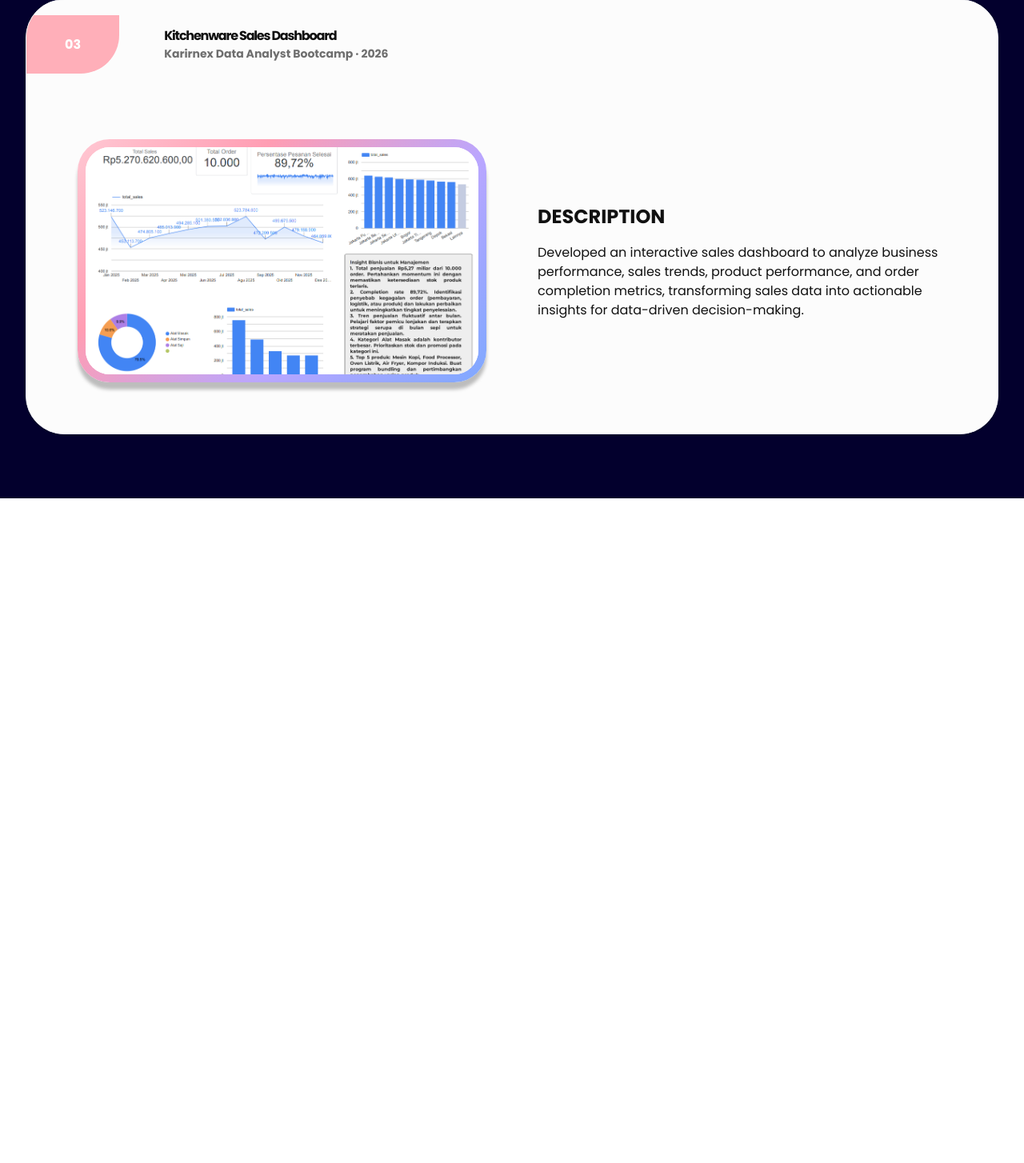
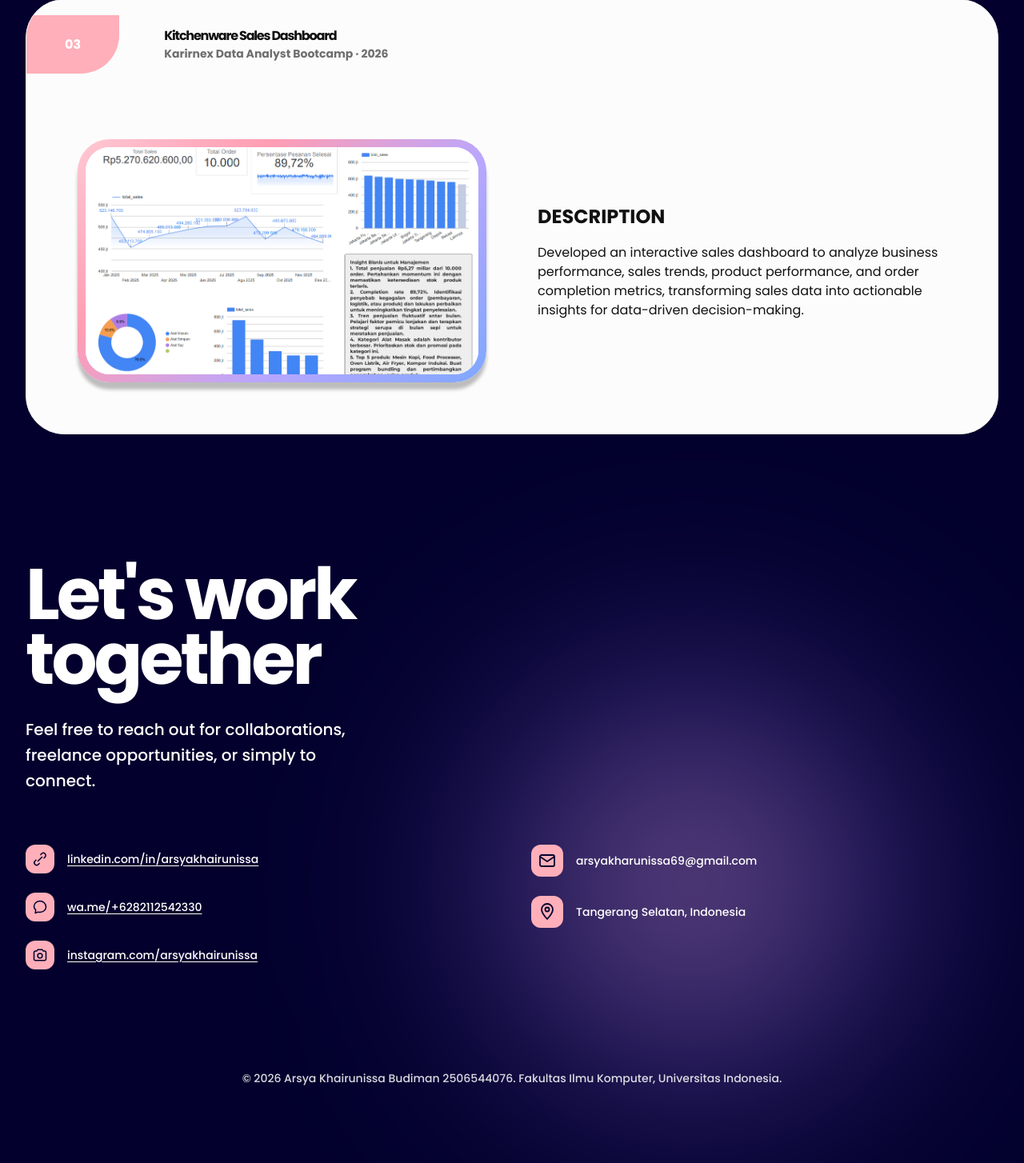
Before and after one commit to syakhrnss/myportofolio, a Django app: page / in a window 1280 px wide. Shown: the part 4590-6044 px from the top of the page at 80% size. Before the commit the page ends 5213 px from the top, so only its background shows below. Run offline with Django 5.2, Linux system fonts and the light colour scheme.

Commit message:
feat(contact): add contact section with call to action and site footer

```diff
--- a/static/css/style.css
+++ b/static/css/style.css
@@ -629,3 +629,88 @@ a { color: inherit; text-decoration: none; }
     font-weight:700;
     color: var(--color-text-dark);
   }
+
+  .contact{
+    position:relative;
+    padding: var(--space-xxxl) var(--space-l) var(--space-xxl);
+    overflow:visible;
+  }
+  .contact__glow{
+    width: 700px;
+    height: 700px;
+    top: 20%;
+    right: 5%;
+    left: auto;
+    filter: blur(120px);
+    background: radial-gradient(circle,
+      rgba(255,175,185,0.6) 0%,
+      rgba(140,110,255,0.35) 35%,
+      rgba(140,110,255,0.12) 60%,
+      rgba(140,110,255,0) 80%);
+  }
+  .contact__inner{
+    position:relative;
+    z-index:1;
+    max-width: var(--max-width);
+    margin: 0 auto;
+  }
+  .contact__title{
+    font-weight:700;
+    font-size: clamp(2.75rem, 7vw, 8rem);
+    line-height:0.9;
+    letter-spacing:-4px;
+    margin: 0 0 var(--space-l);
+  }
+  .contact__lead{
+    max-width: 448px;
+    font-weight:500;
+    font-size: 1.25rem;
+    line-height:1.6;
+    margin: 0 0 var(--space-xxl);
+  }
+  .contact__grid{
+    display:flex;
+    flex-wrap:wrap;
+    gap: var(--space-xl);
+  }
+  .contact__col{
+    flex:1 1 320px;
+    display:flex;
+    flex-direction:column;
+    gap: var(--space-m);
+  }
+  .contact__link{
+    display:flex;
+    align-items:center;
+    gap: var(--space-s);
+    color: var(--color-white);
+  }
+  .contact__icon{
+    display:flex;
+    align-items:center;
+    justify-content:center;
+    width:36px;
+    height:36px;
+    flex-shrink:0;
+    background: var(--color-accent);
+    border-radius: 12px;
+  }
+  .contact__icon img{ width:20px; height:20px; }
+  .contact__icon--lg{ width:40px; height:40px; }
+  .contact__icon--lg img{ width:24px; height:24px; }
+  .contact__text{
+    font-weight:500;
+    font-size: var(--fs-small);
+    text-decoration:underline;
+    text-underline-offset:3px;
+  }
+  .contact__link--plain .contact__text{ text-decoration:none; }
+
+  .site-footer{
+    text-align:center;
+    padding: var(--space-xl) var(--space-l) var(--space-xxl);
+    font-weight:500;
+    font-size: var(--fs-small);
+    color: var(--color-white);
+    opacity:0.85;
+  }
--- a/templates/index.html
+++ b/templates/index.html
@@ -272,10 +272,55 @@
 
     </div>
     </section>
-    <section id="contact" class="contact"></section>
+    <section id="contact" class="contact">
+        <div class="glow glow--pink contact__glow" aria-hidden="true"></div>
+    <div class="contact__inner">
+      <h2 class="contact__title">Let's work<br>together</h2>
+      <p class="contact__lead">Feel free to reach out for collaborations, freelance opportunities, or simply to connect.</p>
+
+      <div class="contact__grid">
+        <div class="contact__col">
+          <a class="contact__link" href="https://linkedin.com/in/arsyakhairunissa" target="_blank" rel="noopener">
+            <span class="contact__icon" aria-hidden="true">
+              <img src="static/img/icon-linkedin.svg" alt="LinkedIn icon">
+            </span>
+            <span class="contact__text">linkedin.com/in/arsyakhairunissa</span>
+          </a>
+          <a class="contact__link" href="https://wa.me/6282112542330" target="_blank" rel="noopener">
+            <span class="contact__icon" aria-hidden="true">
+              <img src="static/img/icon-whatsapp.svg" alt="WhatsApp icon">
+            </span>
+            <span class="contact__text">wa.me/+6282112542330</span>
+          </a>
+          <a class="contact__link" href="https://instagram.com/arsyakhairunissa" target="_blank" rel="noopener">
+            <span class="contact__icon" aria-hidden="true">
+              <img src="static/img/icon-instagram.svg" alt="Instagram icon">
+            </span>
+            <span class="contact__text">instagram.com/arsyakhairunissa</span>
+          </a>
+        </div>
+        <div class="contact__col">
+          <a class="contact__link contact__link--plain" href="mailto:arsyakharunissa69@gmail.com">
+            <span class="contact__icon contact__icon--lg" aria-hidden="true">
+              <img src="static/img/icon-email.svg" alt="Email icon">
+            </span>
+            <span class="contact__text">arsyakharunissa69@gmail.com</span>
+          </a>
+          <a class="contact__link contact__link--plain" href="https://maps.google.com/" target="_blank" rel="noopener">
+            <span class="contact__icon contact__icon--lg" aria-hidden="true">
+              <img src="static/img/icon-location.svg" alt="Location pin icon">
+            </span>
+            <span class="contact__text">Tangerang Selatan, Indonesia</span>
+          </a>
+        </div>
+      </div>
+    </div>
+    </section>
   </main>
 
-  <footer class="site-footer"></footer>
+  <footer class="site-footer">
+    <p>&copy; 2026 Arsya Khairunissa Budiman 2506544076. Fakultas Ilmu Komputer, Universitas Indonesia.</p>
+  </footer>
 
 </body>
 </html>
```
Also changed, not shown: static/img/icon-email.svg (added), static/img/icon-instagram.svg (added), static/img/icon-linkedin.svg (added), static/img/icon-location.svg (added), static/img/icon-whatsapp.svg (added).
